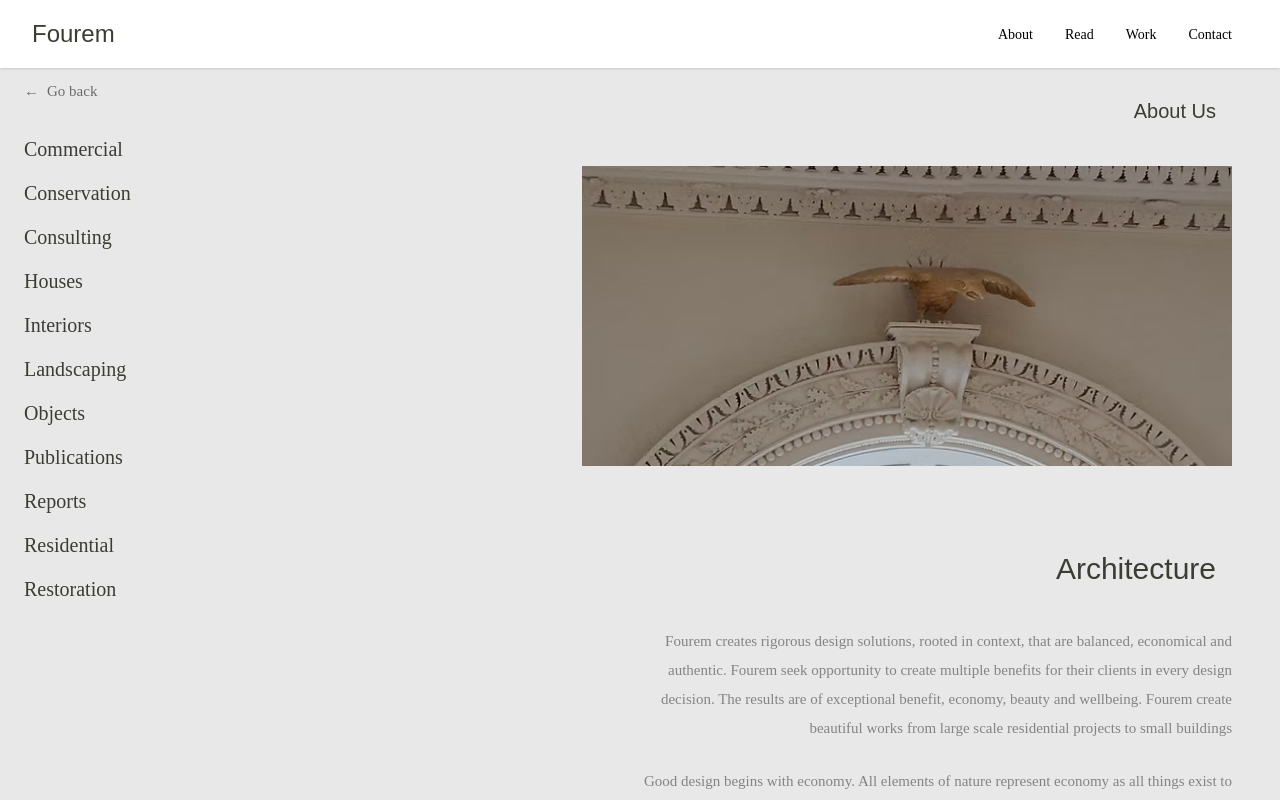
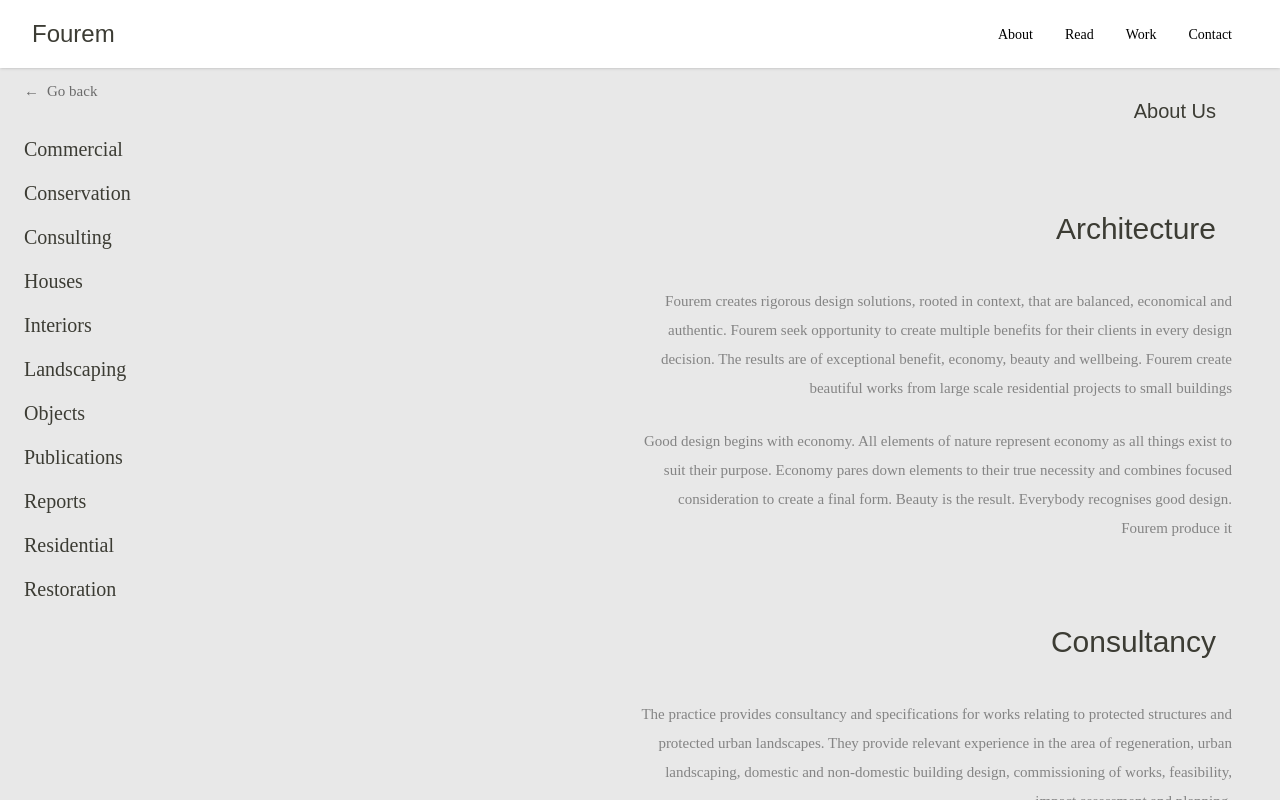
Before and after one commit to samorobo/fourem-personal, a Next.js app: page /about in a window 1280 px wide. Built offline with nearby package versions, Linux system fonts and the light colour scheme.

Commit message:
took out the image in about us

```diff
--- a/app/about/page.tsx
+++ b/app/about/page.tsx
@@ -252,7 +252,7 @@ export default function UnifiedAboutPage() {
             About Us
           </h4>
           <div className="w-full lg:max-w-[650px] lg:ml-auto relative">
-            <div className="relative w-full h-[300px] bg-gray-100 overflow-hidden">
+            {/* <div className="relative w-full h-[300px] bg-gray-100 overflow-hidden">
               <Image
                 src="/images/About.avif"
                 alt="Architecture Detail"
@@ -261,7 +261,7 @@ export default function UnifiedAboutPage() {
                 sizes="(max-width: 1024px) 100vw, 650px"
                 priority
               />
-            </div>
+            </div> */}
           </div>
         </div>
 
```
